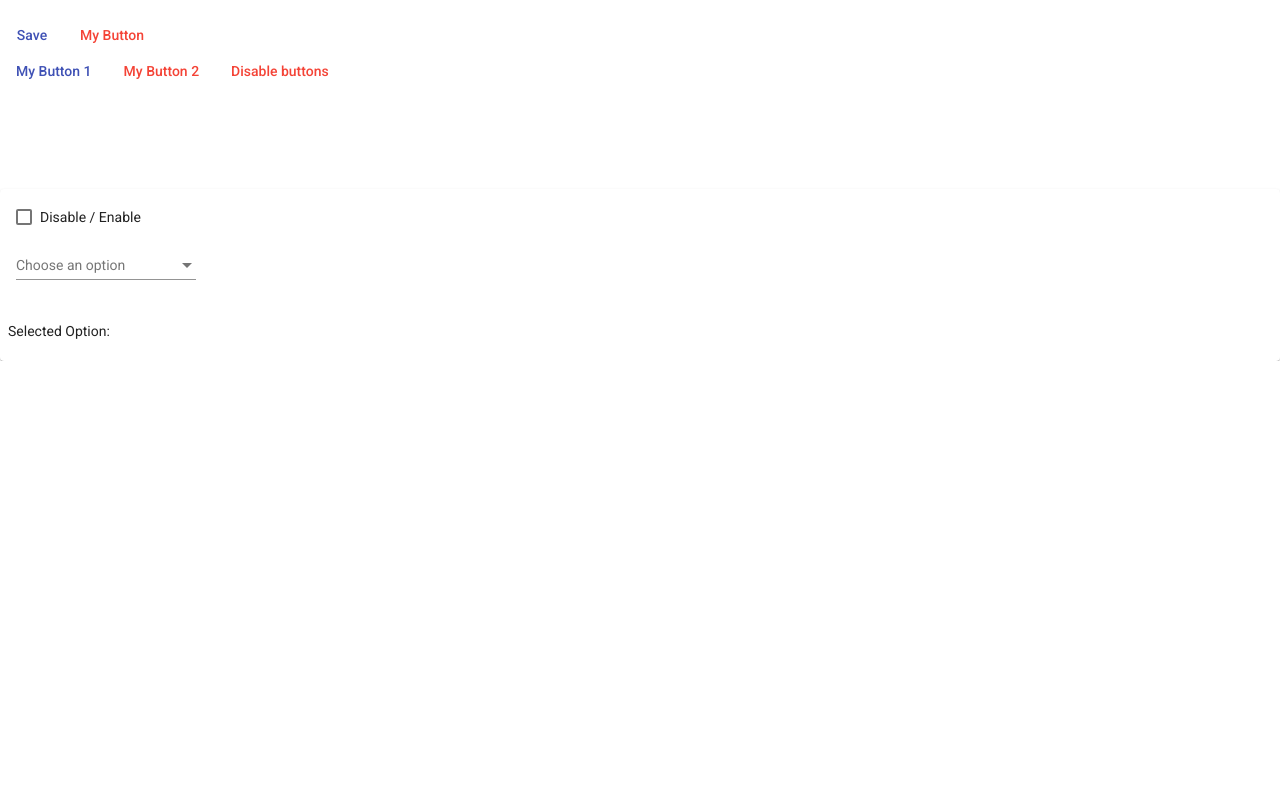
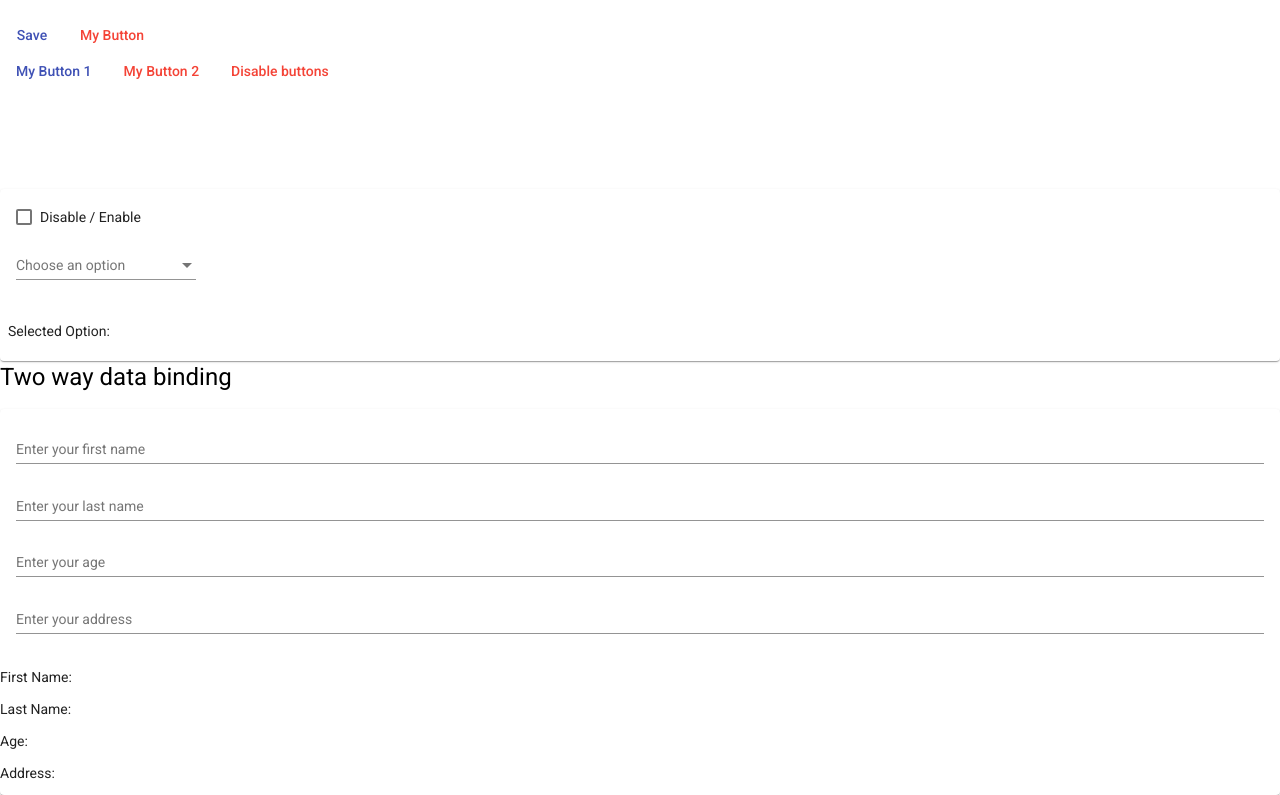
Before and after one commit to aokicaro/angular-study, an Angular app in the folder data-binding-app/: page / in a window 1280 px wide. Shown: the part 876-1671 px from the top of the page. Before the commit the page ends 1237 px from the top, so only its background shows below. Built offline with nearby package versions, Linux system fonts and the light colour scheme.

Commit message:
Two way data binding

```diff
--- a/data-binding-app/src/app/app.component.html
+++ b/data-binding-app/src/app/app.component.html
@@ -4,3 +4,5 @@
 <app-property-binding></app-property-binding>
 <h1>Event Binding</h1>
 <app-event-binding></app-event-binding>
+<h1>Two way data binding</h1>
+<app-two-way-data-binding></app-two-way-data-binding>
--- a/data-binding-app/src/app/app.module.ts
+++ b/data-binding-app/src/app/app.module.ts
@@ -1,7 +1,7 @@
 import { NgModule } from '@angular/core';
 import { BrowserModule } from '@angular/platform-browser';
-
 import { BrowserAnimationsModule } from '@angular/platform-browser/animations';
+import { FormsModule } from '@angular/forms';
 
 import { MatCardModule } from '@angular/material/card';
 import { MatButtonModule } from '@angular/material/button';
@@ -14,6 +14,7 @@ import { AppComponent } from './app.component';
 import { StringInterpolationComponent } from './string-interpolation/string-interpolation.component';
 import { PropertyBindingComponent } from './property-binding/property-binding.component';
 import { EventBindingComponent } from './event-binding/event-binding.component';
+import { TwoWayDataBindingComponent } from './two-way-data-binding/two-way-data-binding.component';
 
 @NgModule({
   declarations: [
@@ -21,10 +22,12 @@ import { EventBindingComponent } from './event-binding/event-binding.component';
     StringInterpolationComponent,
     PropertyBindingComponent,
     EventBindingComponent,
+    TwoWayDataBindingComponent,
   ],
   imports: [
     BrowserModule,
     BrowserAnimationsModule,
+    FormsModule,
     MatCardModule,
     MatButtonModule,
     MatInputModule,
--- /dev/null
+++ b/data-binding-app/src/app/two-way-data-binding/two-way-data-binding.component.css
@@ -0,0 +1,3 @@
+mat-form-field{
+  width: 100%;
+}
--- /dev/null
+++ b/data-binding-app/src/app/two-way-data-binding/two-way-data-binding.component.html
@@ -0,0 +1,55 @@
+<section>
+  <mat-card>
+    <mat-card-content>
+      <form>
+        <mat-form-field>
+          <input
+            matInput
+            placeholder="Enter your first name"
+            [(ngModel)]="person.firstName"
+            name="firstName"
+          />
+        </mat-form-field>
+        <mat-form-field>
+          <input
+            matInput
+            placeholder="Enter your last name"
+            [(ngModel)]="person.lastName"
+            name="lastName"
+          />
+        </mat-form-field>
+        <mat-form-field>
+          <input
+            matInput
+            type="number"
+            placeholder="Enter your age"
+            [(ngModel)]="person.age"
+            name="age"
+          />
+        </mat-form-field>
+        <mat-form-field>
+          <input
+            matInput
+            placeholder="Enter your address"
+            [(ngModel)]="person.address"
+            name="address"
+          />
+        </mat-form-field>
+      </form>
+    </mat-card-content>
+    <mat-card-footer>
+     <p>
+      First Name: {{person.firstName}}
+     </p>
+     <p>
+      Last Name: {{person.lastName}}
+     </p>
+     <p>
+      Age: {{person.age}}
+     </p>
+     <p>
+      Address: {{person.address}}
+     </p>
+    </mat-card-footer>
+  </mat-card>
+</section>
--- /dev/null
+++ b/data-binding-app/src/app/two-way-data-binding/two-way-data-binding.component.ts
@@ -0,0 +1,23 @@
+import { Person } from './../shared/person.model';
+import { Component, OnInit } from '@angular/core';
+
+@Component({
+  selector: 'app-two-way-data-binding',
+  templateUrl: './two-way-data-binding.component.html',
+  styleUrls: ['./two-way-data-binding.component.css']
+})
+export class TwoWayDataBindingComponent implements OnInit {
+
+  person: Person = {
+    firstName: '',
+    lastName: '',
+    age: null,
+    address: ''
+  };
+
+  constructor() { }
+
+  ngOnInit(): void {
+  }
+
+}
```
Also changed, not shown: 1 other file (tests, documents, lock files or other folders).
